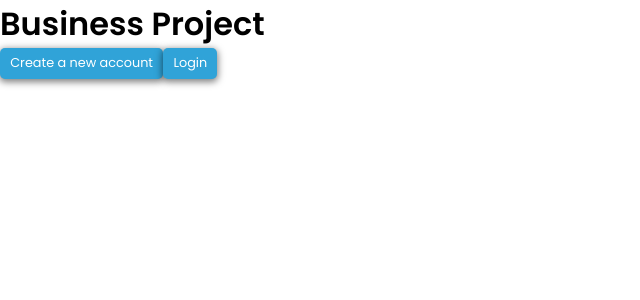
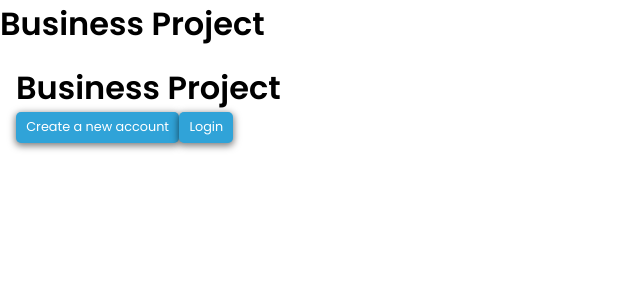
Before and after one commit to msoderblom/assignment-2-business-project, a React (Create React App) app: page / in a window 1280 px wide. Shown: the top 300 px of the page, without its empty margins (0-640 px from the left). Built offline with nearby package versions, Linux system fonts and the light colour scheme.

Commit message:
Wrap switch with layoutSimple

```diff
--- a/src/App.js
+++ b/src/App.js
@@ -1,6 +1,6 @@
 import React, { useState } from "react";
 import { Switch, Route } from "react-router-dom";
-/* import LayoutAdmin from "./components/LayoutAdmin"; */
+import LayoutSimple from "./components/LayoutSimple";
 import { CustomerListContext } from "./contexts/CustomerListContext";
 import { UserContext } from "./contexts/UserContext";
 import CustomerDetailPage from "./pages/CustomerDetailPage";
@@ -19,6 +19,7 @@ function App() {
       <GlobalStyles></GlobalStyles>
       <CustomerListContext.Provider value={{ customerList, setCustomerList }}>
         <UserContext.Provider value={{ user, setUser }}>
+          <LayoutSimple>
             <Switch>
               <Route path="/customer/:id" component={CustomerDetailPage} />
               <Route path="/home" component={HomePage} />
@@ -26,6 +27,7 @@ function App() {
               <Route path="/register" component={RegisterPage} />
               <Route path="/" component={StartPage} />
             </Switch>
+          </LayoutSimple>
         </UserContext.Provider>
       </CustomerListContext.Provider>
     </div>
```
Lines whose indentation alone changed are shown as unchanged.
